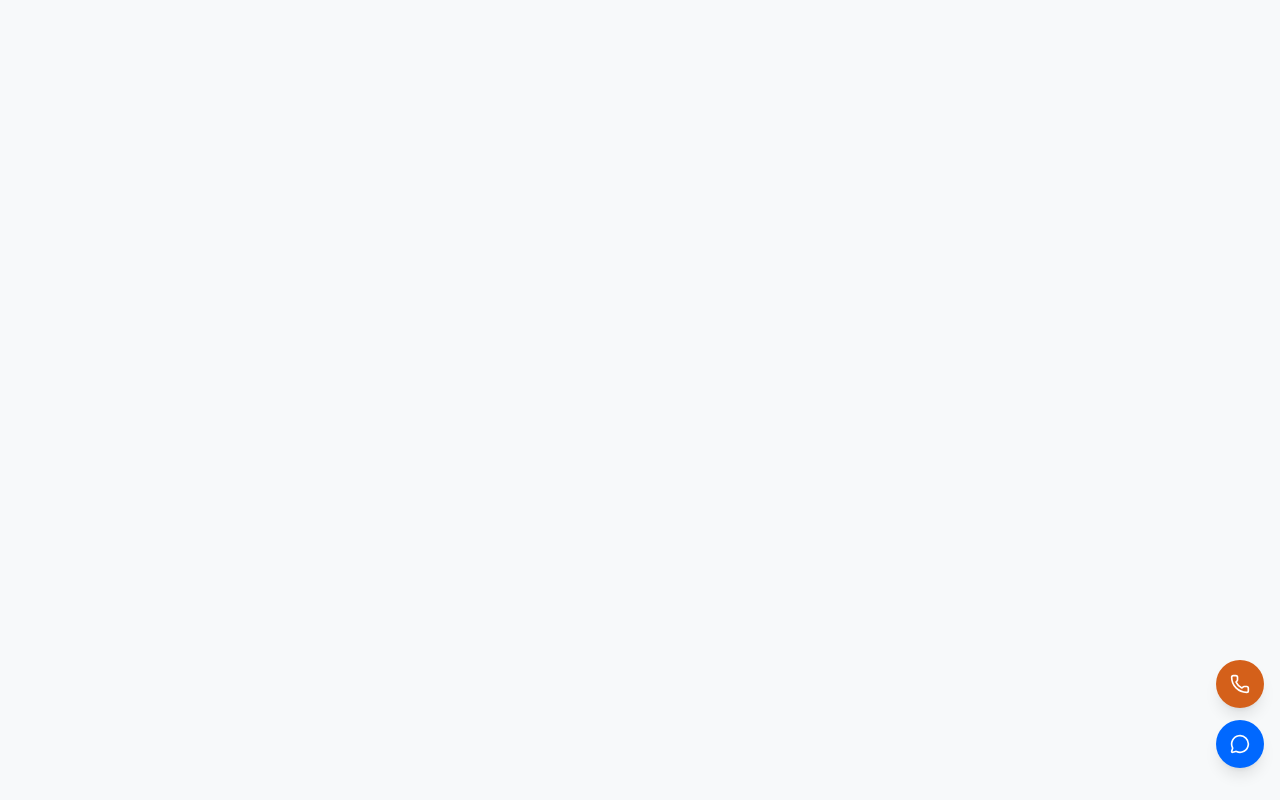
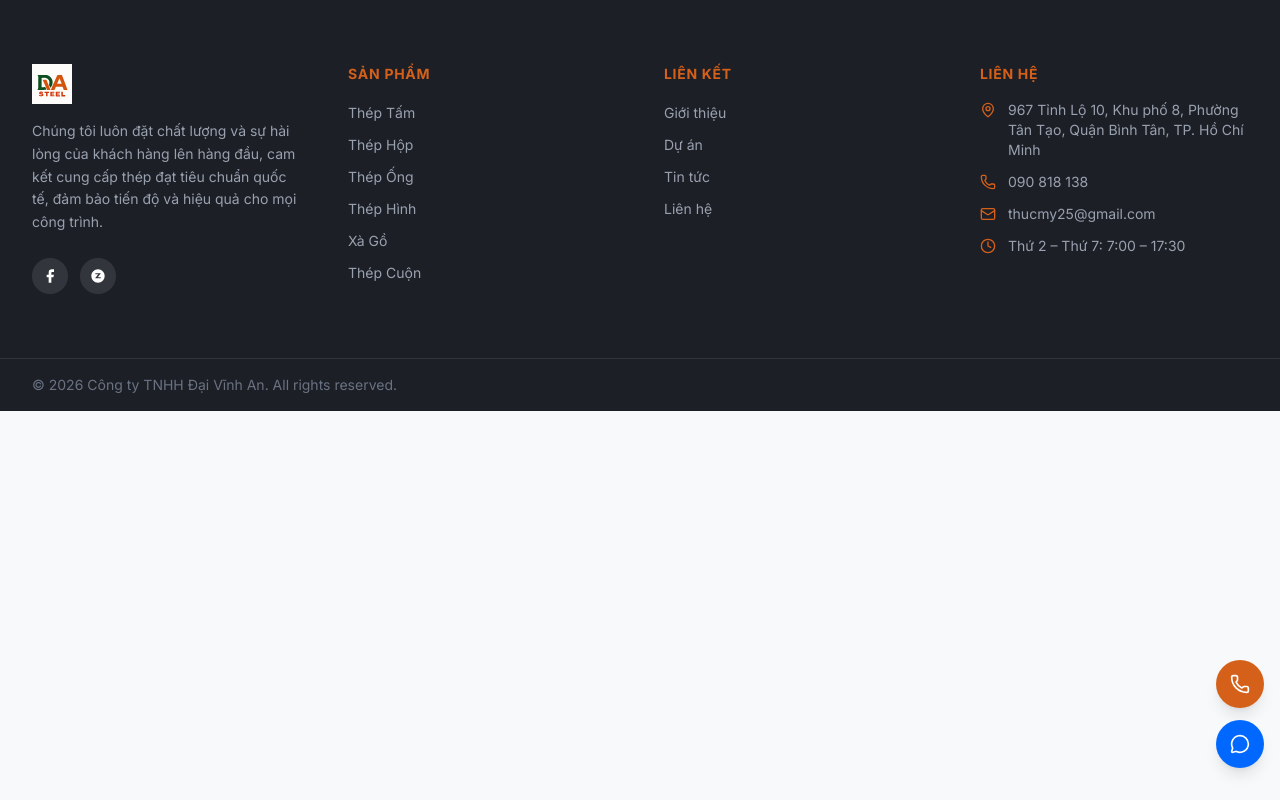
Before and after one commit to lekhactung/dai-vinh-an, a Next.js app: page / in a window 1280 px wide. Built offline with nearby package versions, Linux system fonts and the light colour scheme.

Commit message:
upd page display

```diff
--- a/app/page.tsx
+++ b/app/page.tsx
@@ -1,8 +1,13 @@
 import FloatingContact from "@/components/layout/FloatingContact";
+import Footer from "@/components/layout/Footer";
 import Image from "next/image";
 
 export default function Home() {
   return (
-    <FloatingContact></FloatingContact>
+    <>
+      <FloatingContact></FloatingContact>
+      <Footer></Footer>
+
+    </>
   );
 }
```
